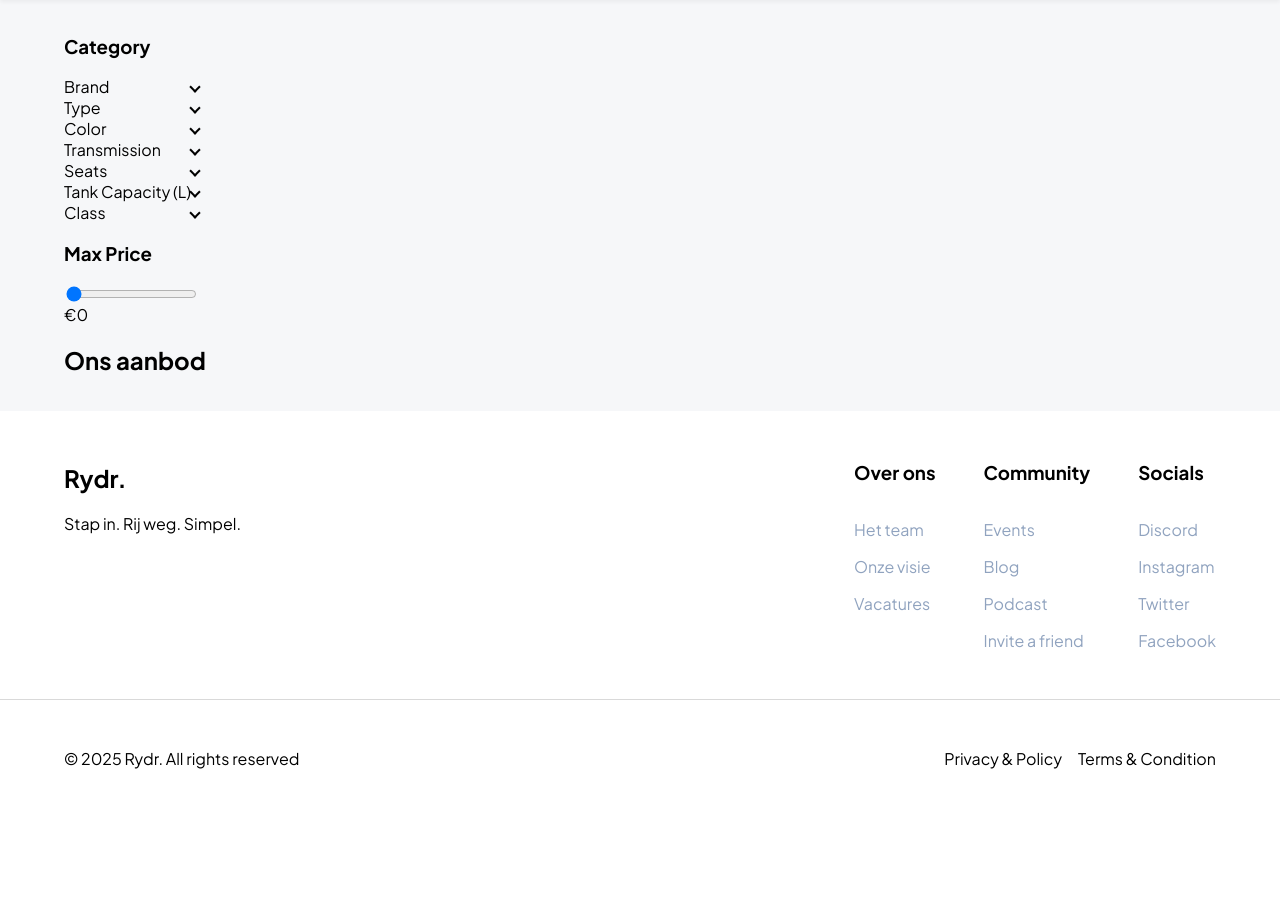
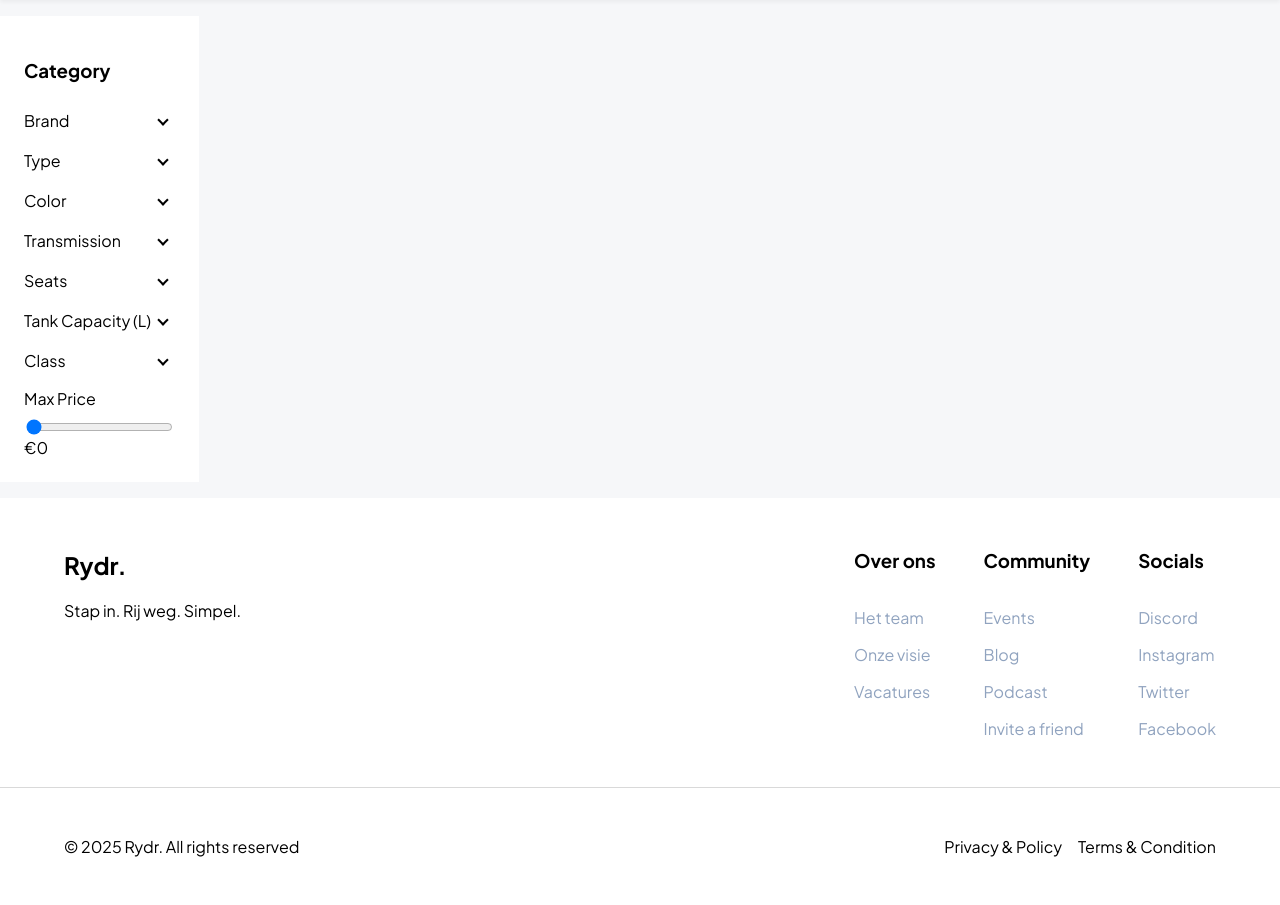
Before and after one commit to Rowan-Laffeber/rental-main, a PHP site: page /rental/index.php?page=ons-aanbod in a window 1280 px wide. Shown: the part 85-990 px from the top of the page. Before the commit the page ends 854 px from the top, so only its background shows below. Run offline with PHP 8.4, Linux system fonts and the light colour scheme; data that the repository does not hold is empty.

Commit message:
v0.01
started a dynamic filter list in addition to dynamic car data

```diff
--- a/assets/css/main.css
+++ b/assets/css/main.css
@@ -5,6 +5,7 @@
 
 body {
   background-color: #F6F7F9;
+  /* background-color: black;  for testing tiles, easy visable change */
   margin: 0;
 }
 
@@ -417,10 +418,12 @@ footer .footer-links .links ul a {
 }
 
 .cars {
-
   display: grid;
   grid-template-columns: repeat(auto-fit, minmax(275px, 1fr));
   gap: 20px;
+
+
+  flex: 1 1 0;
 }
 
 
@@ -430,6 +433,7 @@ footer .footer-links .links ul a {
   background-color: white;
   padding: 24px;
   gap: 24px;
+  border-radius: 10px;
 }
 .cars .car-details h3 {
   margin: 0;
@@ -483,10 +487,24 @@ footer .footer-links .links ul a {
   margin-bottom: 1em;
 }
 /*filter start*/
+.filterAndCars{
+  display: flex;
+  flex-direction: row;
+  padding-left: 0em;
+  padding-right: 1em;
+
+
+  gap: 20px;
+}
 .sidebar {
   display: flex;
   flex-direction: column;
   max-width: fit-content;
+  background-color: white;
+  padding: 24px;
+
+
+  flex: 0 0 250px;
 }
 
 .sidebar .filter-section {
@@ -513,6 +531,7 @@ footer .footer-links .links ul a {
   display: flex;
   justify-content: space-between;
   align-items: center;
+  padding: 0.5em 0em;
 }
 
 .filter-header .arrow {
@@ -520,6 +539,7 @@ footer .footer-links .links ul a {
   border: solid black;
   border-width: 0 2px 2px 0;
   padding: 3px;
+  margin: 0.5em;
   transform: rotate(45deg); /* down arrow */
 }
 
--- a/pages/ons-aanbod.php
+++ b/pages/ons-aanbod.php
@@ -1,4 +1,4 @@
-<main>
+<main class="filterAndCars">
   <div class="sidebar">
     <h3>Category</h3>
 
@@ -40,13 +40,13 @@
     ?>
 
     <div class="filter-section">
-      <h3>Max Price</h3>
+      <label class="filter-header" for="priceRange">Max Price</label>
       <input type="range" id="priceRange" min="<?= $minPrice ?>" max="<?= $maxPrice ?>" value="<?= $maxPrice ?>" />
       <span id="priceValue">€<?= $maxPrice ?></span>
     </div>
   </div>
 
-  <h2>Ons aanbod</h2>
+  <!-- <h2>Ons aanbod</h2> -->
   <div class="cars" id="carResults">
     <?php
     $search = $_GET['search'] ?? '';
```
